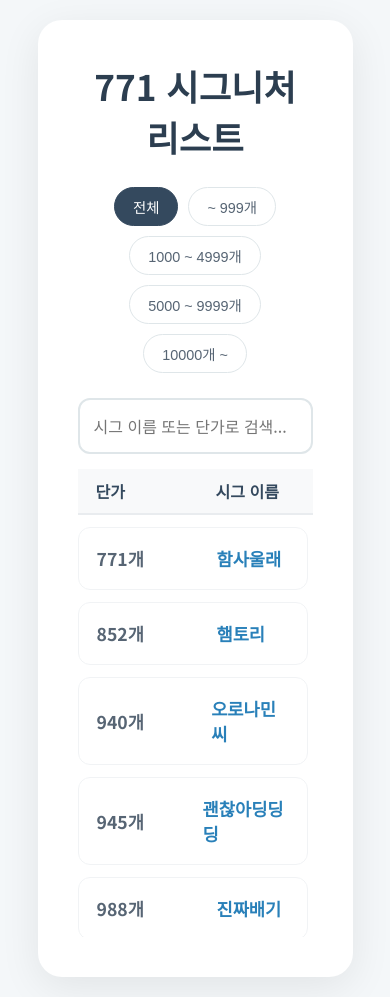
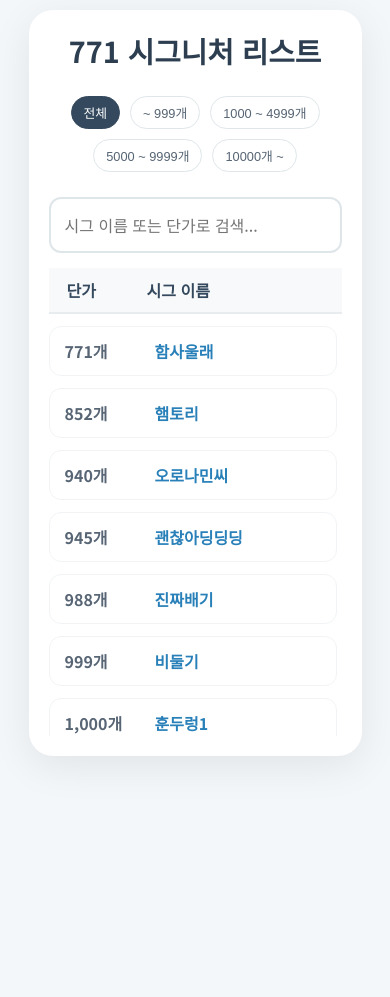
Before and after one commit to 771excel/kimdhun, a plain HTML site: page index.html in a window 390 px wide. After the commit the page ends 844 px from the top, so only its background shows below. Drawn offline with Linux system fonts and the light colour scheme.

Commit message:
Update index.html

```diff
--- a/index.html
+++ b/index.html
@@ -110,7 +110,7 @@
         #list-header .header-price {
             font-weight: 700;
             color: #34495e;
-            flex-basis: 120px; /* 단가 너비 고정 */
+            flex-basis: 100px; /* 단가 너비 고정 */
             text-align: left;
         }
 
@@ -171,13 +171,38 @@
         .dance-info .price {
             color: #576574;
             font-weight: bold;
-            flex-basis: 120px; /* 헤더와 너비 맞춤 */
+            flex-basis: 100px; /* 헤더와 너비 맞춤 */
             text-align: left;
+            margin-right: 10px;
         }
         .dance-info .name {
             font-weight: 700;
             color: #2980b9; /* 이름 색상 변경 */
             flex-grow: 1;
+        }
+
+        /* 모바일 반응형 스타일 */
+        @media (max-width: 600px) {
+            body {
+                padding: 10px;
+            }
+            .container {
+                padding: 20px;
+            }
+            h1 {
+                font-size: 1.8em;
+            }
+            .filter-btn {
+                padding: 6px 12px;
+                font-size: 0.8em;
+            }
+            #dance-list li {
+                padding: 12px 15px;
+                font-size: 1em;
+            }
+            #list-header .header-price, .dance-info .price {
+                flex-basis: 80px; /* 모바일에서 단가 너비 축소 */
+            }
         }
     </style>
 </head>
```
